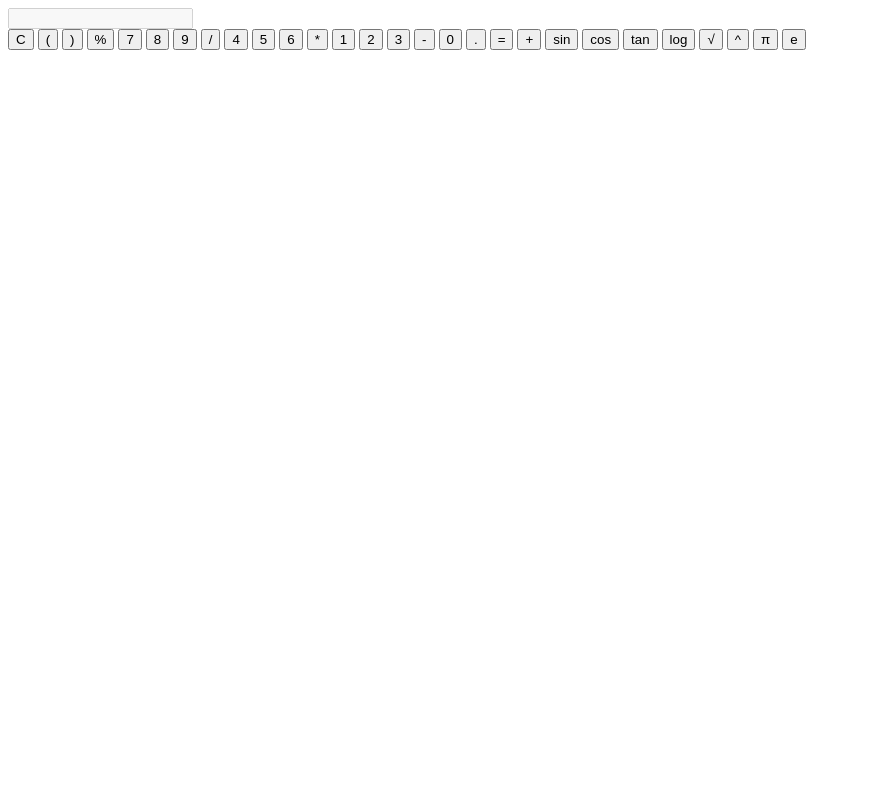
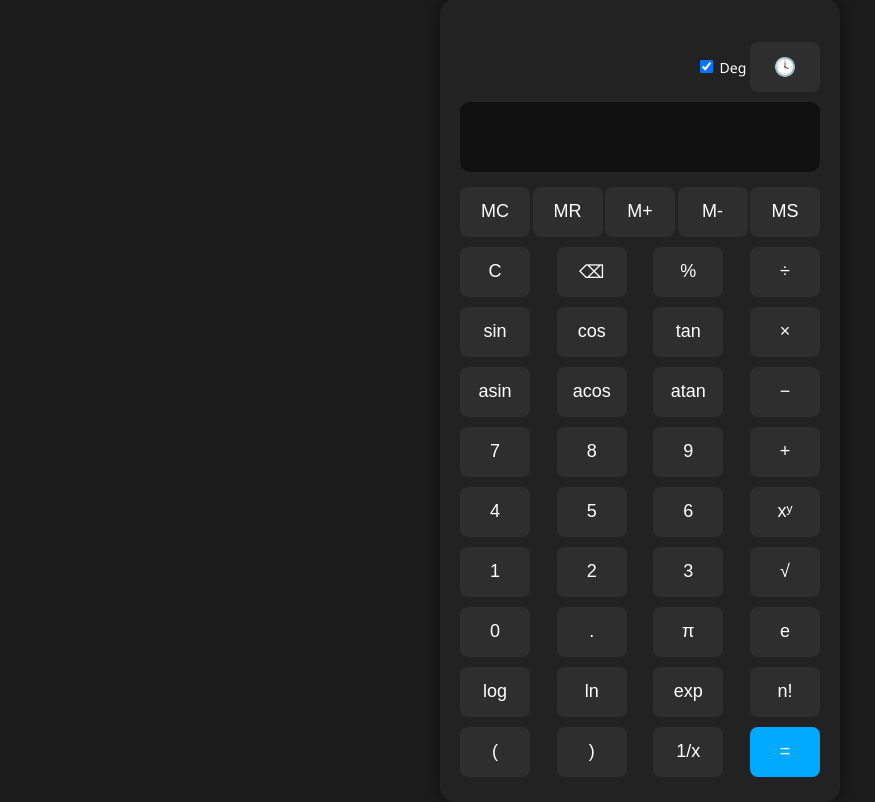
Before and after one commit to Antony-del-afk/calculator, a plain HTML site: page index.html in a window 1280 px wide. Shown: the whole page, without its empty margins (0-875 px from the left). Drawn offline with Linux system fonts and the light colour scheme.

Commit message:
Update index.html

```diff
--- a/index.html
+++ b/index.html
@@ -1,54 +1,242 @@
 <!DOCTYPE html>
-<html lang="en">
+<html lang="zh">
 <head>
 <meta charset="UTF-8">
 <meta name="viewport" content="width=device-width, initial-scale=1.0">
-  <title>Scientific Calculator</title>
-  <link rel="stylesheet" href="styles.css">
+<title>科学计算器</title>
+
+<style>
+:root {
+  --bg-color: #1c1c1c;
+  --btn-color: #2e2e2e;
+  --btn-hover: #3a3a3a;
+  --text-color: #fff;
+  --accent: #00aaff;
+  --display-bg: #101010;
+}
+
+body {
+  background: var(--bg-color);
+  color: var(--text-color);
+  font-family: 'Segoe UI', sans-serif;
+  display: flex;
+  justify-content: center;
+  align-items: center;
+  height: 100vh;
+  margin: 0;
+}
+
+.calculator {
+  background: #222;
+  border-radius: 15px;
+  padding: 20px;
+  width: 360px;
+  box-shadow: 0 0 20px rgba(0,0,0,0.5);
+}
+
+.display {
+  background: var(--display-bg);
+  color: var(--accent);
+  border: none;
+  width: 100%;
+  height: 70px;
+  font-size: 28px;
+  text-align: right;
+  border-radius: 10px;
+  padding: 10px;
+  box-sizing: border-box;
+  margin-bottom: 10px;
+}
+
+.row {
+  display: flex;
+  justify-content: space-between;
+}
+
+button {
+  width: 70px;
+  height: 50px;
+  background: var(--btn-color);
+  color: var(--text-color);
+  border: none;
+  border-radius: 8px;
+  margin: 5px 0;
+  font-size: 18px;
+  cursor: pointer;
+  transition: 0.2s;
+}
+
+button:hover {
+  background: var(--btn-hover);
+}
+
+button.op {
+  color: var(--accent);
+}
+
+button.equal {
+  background: var(--accent);
+  color: #fff;
+}
+
+.mode-toggle {
+  text-align: right;
+  margin-bottom: 5px;
+  font-size: 14px;
+}
+
+.memory-display {
+  text-align: right;
+  font-size: 12px;
+  color: #aaa;
+  height: 16px;
+  margin-bottom: 2px;
+}
+
+#historyModal {
+  display: none;
+  position: fixed;
+  z-index: 10;
+  left: 0;
+  top: 0;
+  width: 100%;
+  height: 100%;
+  background-color: rgba(0,0,0,0.7);
+}
+
+#historyContent {
+  background-color: #2b2b2b;
+  margin: 10% auto;
+  padding: 20px;
+  border-radius: 10px;
+  width: 90%;
+  max-width: 400px;
+  max-height: 70%;
+  overflow-y: auto;
+  color: white;
+}
+
+#historyContent h2 {
+  text-align: center;
+}
+
+.history-item {
+  border-bottom: 1px solid #444;
+  padding: 5px 0;
+}
+
+.close {
+  float: right;
+  color: #aaa;
+  font-size: 24px;
+  cursor: pointer;
+}
+.close:hover {
+  color: #fff;
+}
+
+@media (max-width: 400px) {
+  .calculator {
+    width: 95%;
+  }
+  button {
+    width: 22%;
+    height: 45px;
+    font-size: 16px;
+  }
+}
+</style>
 </head>
 <body>
 
 <div class="calculator">
-    <input type="text" id="display" disabled />
+  <div class="memory-display" id="memoryLabel"></div>
+  <div class="mode-toggle">
+    <label><input type="checkbox" id="degRadToggle" checked> Deg</label>
+    <button onclick="toggleHistory()">🕓</button>
+  </div>
 
-    <div class="buttons">
-      <button class="button" onclick="clearDisplay()">C</button>
-      <button class="button" onclick="appendToDisplay('(')">(</button>
-      <button class="button" onclick="appendToDisplay(')')">)</button>
-      <button class="button" onclick="appendToDisplay('%')">%</button>
+  <input type="text" id="display" class="display" readonly>
 
-      <button class="button" onclick="appendToDisplay('7')">7</button>
-      <button class="button" onclick="appendToDisplay('8')">8</button>
-      <button class="button" onclick="appendToDisplay('9')">9</button>
-      <button class="button" onclick="appendToDisplay('/')">/</button>
+  <!-- 记忆行 -->
+  <div class="row">
+    <button onclick="memoryClear()">MC</button>
+    <button onclick="memoryRecall()">MR</button>
+    <button onclick="memoryAdd()">M+</button>
+    <button onclick="memorySubtract()">M-</button>
+    <button onclick="memoryStore()">MS</button>
+  </div>
 
-      <button class="button" onclick="appendToDisplay('4')">4</button>
-      <button class="button" onclick="appendToDisplay('5')">5</button>
-      <button class="button" onclick="appendToDisplay('6')">6</button>
-      <button class="button" onclick="appendToDisplay('*')">*</button>
+  <!-- 功能行 -->
+  <div class="row">
+    <button onclick="clearDisplay()">C</button>
+    <button onclick="deleteChar()">⌫</button>
+    <button onclick="append('%')">%</button>
+    <button onclick="append('/')">÷</button>
+  </div>
 
-      <button class="button" onclick="appendToDisplay('1')">1</button>
-      <button class="button" onclick="appendToDisplay('2')">2</button>
-      <button class="button" onclick="appendToDisplay('3')">3</button>
-      <button class="button" onclick="appendToDisplay('-')">-</button>
+  <div class="row">
+    <button onclick="append('sin(')">sin</button>
+    <button onclick="append('cos(')">cos</button>
+    <button onclick="append('tan(')">tan</button>
+    <button onclick="append('*')">×</button>
+  </div>
 
-      <button class="button" onclick="appendToDisplay('0')">0</button>
-      <button class="button" onclick="appendToDisplay('.')">.</button>
-      <button class="button" onclick="calculateResult()">=</button>
-      <button class="button" onclick="appendToDisplay('+')">+</button>
+  <div class="row">
+    <button onclick="append('asin(')">asin</button>
+    <button onclick="append('acos(')">acos</button>
+    <button onclick="append('atan(')">atan</button>
+    <button onclick="append('-')">−</button>
+  </div>
 
-      <!-- Scientific Functions -->
-      <button class="button" onclick="appendToDisplay('Math.sin(')">sin</button>
-      <button class="button" onclick="appendToDisplay('Math.cos(')">cos</button>
-      <button class="button" onclick="appendToDisplay('Math.tan(')">tan</button>
-      <button class="button" onclick="appendToDisplay('Math.log(')">log</button>
-      <button class="button" onclick="appendToDisplay('Math.sqrt(')">√</button>
-      <button class="button" onclick="appendToDisplay('Math.pow(')">^</button>
-      <button class="button" onclick="appendToDisplay('Math.PI')">π</button>
-      <button class="button" onclick="appendToDisplay('Math.E')">e</button>
+  <div class="row">
+    <button onclick="append('7')">7</button>
+    <button onclick="append('8')">8</button>
+    <button onclick="append('9')">9</button>
+    <button onclick="append('+')">+</button>
+  </div>
+
+  <div class="row">
+    <button onclick="append('4')">4</button>
+    <button onclick="append('5')">5</button>
+    <button onclick="append('6')">6</button>
+    <button onclick="append('^')">xʸ</button>
+  </div>
+
+  <div class="row">
+    <button onclick="append('1')">1</button>
+    <button onclick="append('2')">2</button>
+    <button onclick="append('3')">3</button>
+    <button onclick="append('sqrt(')">√</button>
+  </div>
+
+  <div class="row">
+    <button onclick="append('0')">0</button>
+    <button onclick="append('.')">.</button>
+    <button onclick="append('pi')">π</button>
+    <button onclick="append('e')">e</button>
+  </div>
+
+  <div class="row">
+    <button onclick="append('log(')">log</button>
+    <button onclick="append('ln(')">ln</button>
+    <button onclick="append('exp(')">exp</button>
+    <button onclick="append('!')">n!</button>
+  </div>
+
+  <div class="row">
+    <button onclick="append('(')">(</button>
+    <button onclick="append(')')">)</button>
+    <button onclick="append('1/')">1/x</button>
+    <button class="equal" onclick="calculate()">=</button>
   </div>
 </div>
 
-  <script src="script.js"></script>
-</body>
-</html>
+<!-- 弹出历史窗口 -->
+<div id="historyModal">
+  <div id="historyContent">
+    <span class="close" onclick="toggleHistory()">&times;</span>
+    <h2>历史记录</h2>
+    <div id="historyList"></div>
+  </div>
+</div>
```
Lines whose indentation alone changed are shown as unchanged.
